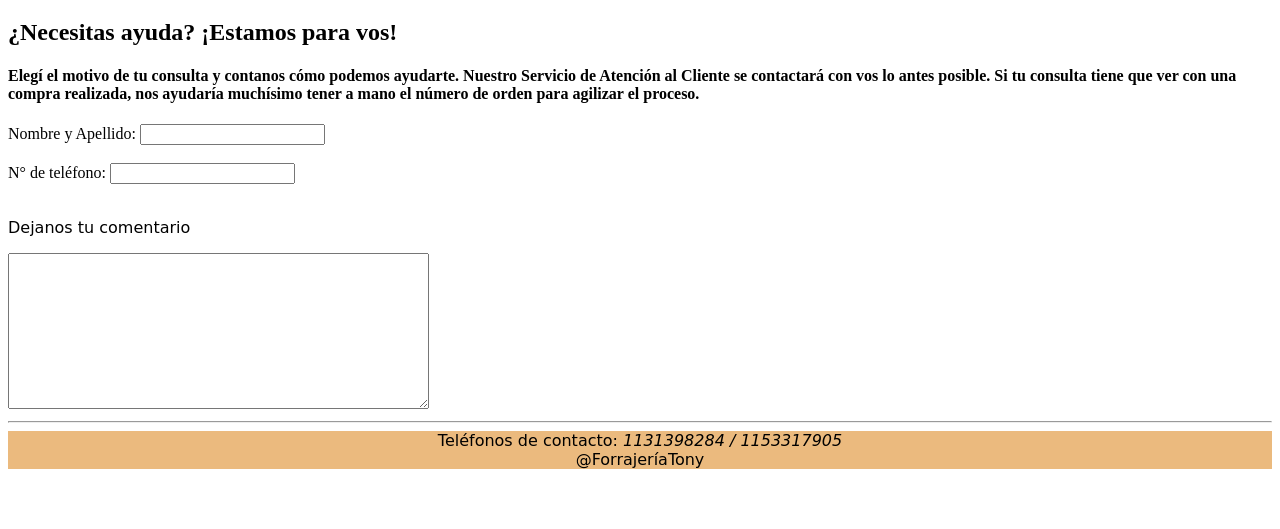
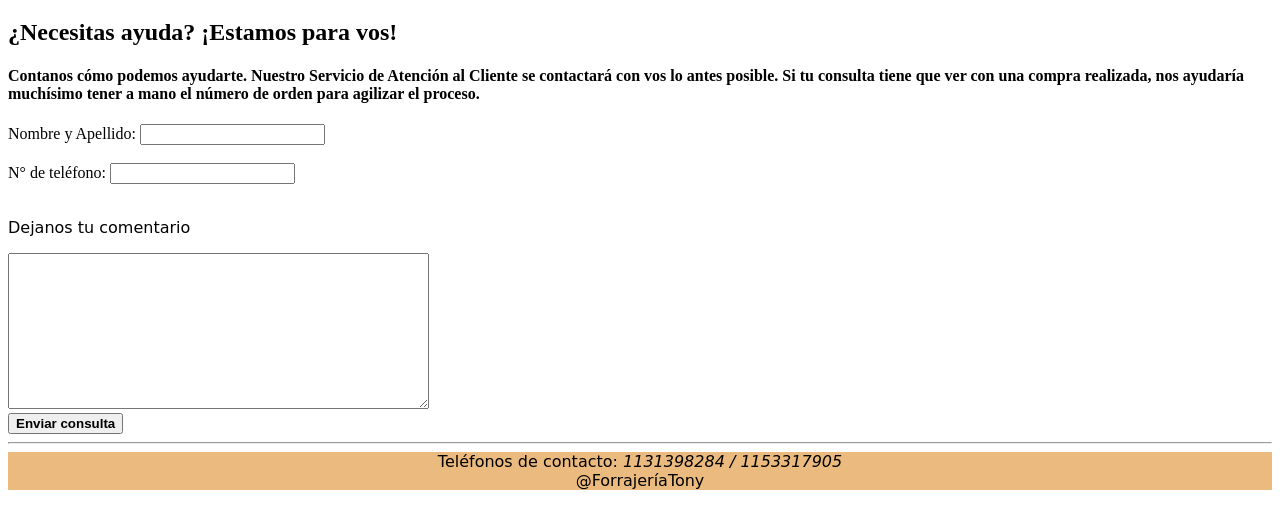
Before and after one commit to bentosmariano33/Mi_pagina_web, a plain HTML site: page Ayuda_al_usuario.HTML in a window 1280 px wide. Shown: the part 61-590 px from the top of the page. Drawn offline with Linux system fonts and the light colour scheme.

Commit message:
Botón enviar consulta

```diff
--- a/Ayuda_al_usuario.HTML
+++ b/Ayuda_al_usuario.HTML
@@ -14,7 +14,7 @@
     </header>
     <main>
         <h2>¿Necesitas ayuda? ¡Estamos para vos!</h2>
-        <h4>Elegí el motivo de tu consulta y contanos cómo podemos ayudarte. Nuestro Servicio de Atención al Cliente se contactará con vos lo antes posible.
+        <h4>Contanos cómo podemos ayudarte. Nuestro Servicio de Atención al Cliente se contactará con vos lo antes posible.
             Si tu consulta tiene que ver con una compra realizada, nos ayudaría muchísimo tener a mano el número de orden para agilizar el proceso.</h4>
 
             <form action="">
@@ -26,6 +26,8 @@
                 <br><br>
                 <p>Dejanos tu comentario</p>
                 <textarea name="Comentario" id="" cols="50" rows="10"></textarea>
+                <br>
+                <button><strong>Enviar consulta</strong></button>
             </form>
     </main>
     <hr>
```
